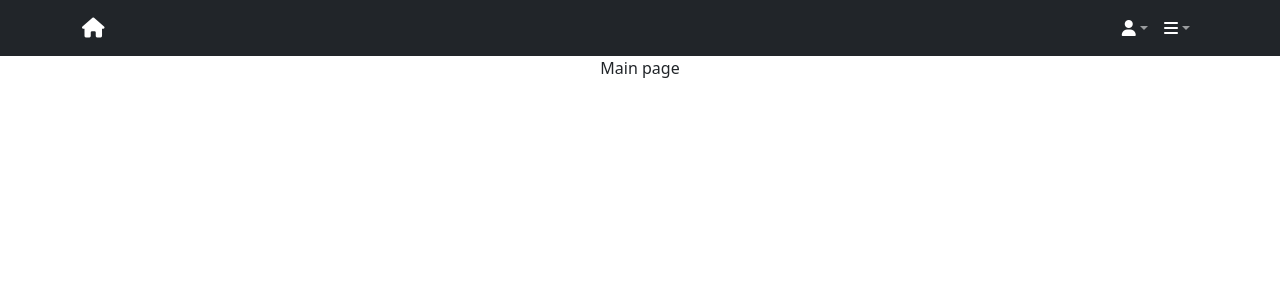
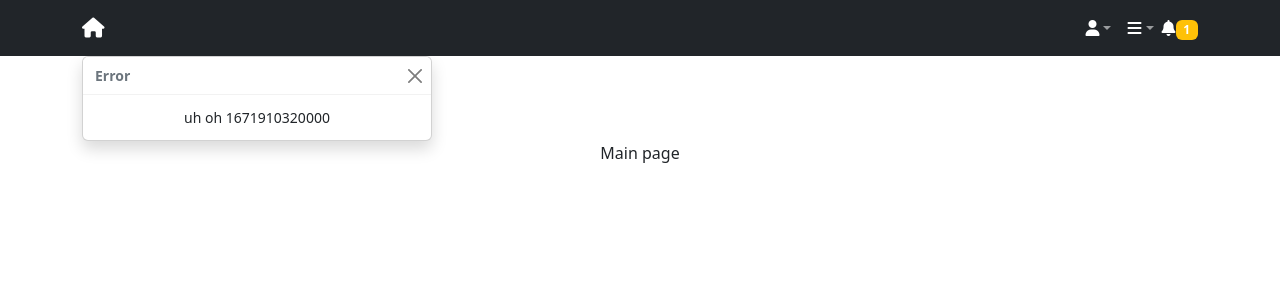
Before and after one commit to gpratte/react-poker-game-2022-12-22, a React (Create React App) app: page / in a window 1280 px wide. Shown: the top 300 px of the page. Built offline with nearby package versions, Linux system fonts and the light colour scheme.

Commit message:
Step 03 error notification toast (#1)
* show a toast as an error notification

* show notification bell (and count) in nav bar

* update readme

```diff
--- a/src/game/components/Game.jsx
+++ b/src/game/components/Game.jsx
@@ -1,12 +1,14 @@
+import './game.css';
 import Navbar from 'react-bootstrap/Navbar';
 import Container from 'react-bootstrap/Container';
 import Row from 'react-bootstrap/Row';
 import Col from 'react-bootstrap/Col';
-import './game.css';
-import {Nav, NavDropdown} from "react-bootstrap";
-function Game() {
+import {Badge, Nav, NavDropdown, Toast} from "react-bootstrap";
+import React, {useEffect, useState} from "react";
+import {isEmpty} from 'lodash';
+
+function TopNavBar(props) {
   return (
-    <div>
     <Navbar expand="lg" bg="dark" variant="dark">
       <Container>
         <Navbar.Brand href="#home" className="text">
@@ -14,27 +16,91 @@ function Game() {
         </Navbar.Brand>
         <Navbar.Collapse className="justify-content-end">
           <Nav>
-              <NavDropdown title={<span><i className="nav-home fa-regular fa-user"></i></span>} >
+            <NavDropdown title={<span><i className="nav-home fa-regular fa-user"></i></span>}>
               <NavDropdown.Item href="#action/3.1">
                 Logout
               </NavDropdown.Item>
             </NavDropdown>
-              <NavDropdown title={<span><i className="nav-home fa-solid fa-bars"></i></span>} id="collasible-bars-dropdown">
+            <NavDropdown title={<span><i className="nav-home fa-solid fa-bars"></i></span>}
+                         id="collasible-bars-dropdown">
               <NavDropdown.Item href="#action/3.1">
                 Notifications
               </NavDropdown.Item>
             </NavDropdown>
+            <Navbar.Text>
+              {props.notificationCount === 0 &&
+                <>
+                  <i className="nav-home fa-solid fa-bell-slash"></i>
+                </>
+              }
+              {props.notificationCount > 0 &&
+                <>
+                  <i className="nav-home fa-solid fa-bell"></i>
+                  <Badge bg={"warning"}>{props.notificationCount}</Badge>
+                </>
+              }
+            </Navbar.Text>
           </Nav>
         </Navbar.Collapse>
       </Container>
     </Navbar>
+  )
+}
 
+function ErrorNotification(props) {
+  return (
+    <Toast show={!isEmpty(props.notification)} onClose={() => props.clearNotification(props.notification.id)}>
+      <Toast.Header>
+        <strong className="me-auto">{props.notification.type}</strong>
+      </Toast.Header>
+      <Toast.Body>{props.notification.message}</Toast.Body>
+    </Toast>
+  )
+}
+
+function Game() {
+  // state for showing/hiding the toast
+  const [notification, setNotification] = useState({});
+  const [notifications, setNotifications] = useState([]);
+  const [notificationCount, setNotificationCount] = useState(0)
+
+  const clearNotification = (id) => {
+    const newNotifications = notifications.filter(notification => notification.id !== id)
+    setNotification({});
+    setNotifications(newNotifications);
+    setNotificationCount(newNotifications.length);
+  }
+
+  // toggle the toast
+  useEffect(() => {
+    let interval = setInterval(() => {
+      const notify = {
+        id: Math.random(),
+        type: 'Error',
+        message: 'uh oh ' + Date.now()
+      }
+      setNotification(notify);
+      const newNotifications = [...notifications];
+      newNotifications.push(notify);
+      setNotifications(newNotifications)
+      setNotificationCount(newNotifications.length);
+    }, 7000);
+    return () => clearInterval(interval);
+  })
+
+
+  return (
+    <>
+      <TopNavBar notificationCount={notificationCount}/>
       <Container className="main-view">
-        <Row className="justify-content-center text-center gp">
-          <Col>Main page</Col>
+        <Row className="justify-content-center text-center">
+          <Col>
+            <ErrorNotification notification={notification} clearNotification={clearNotification}/>
+            Main page
+          </Col>
         </Row>
       </Container>
-    </div>
+    </>
   )
 }
 
```
Also changed, not shown: 1 other file (tests, documents, lock files or other folders). Lines whose indentation alone changed are shown as unchanged.
